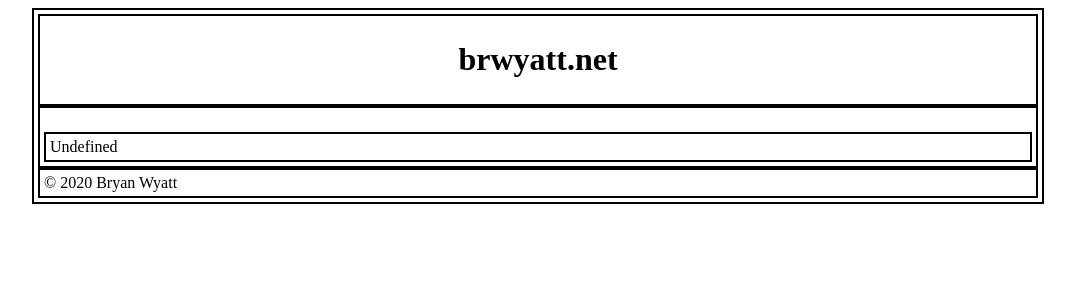
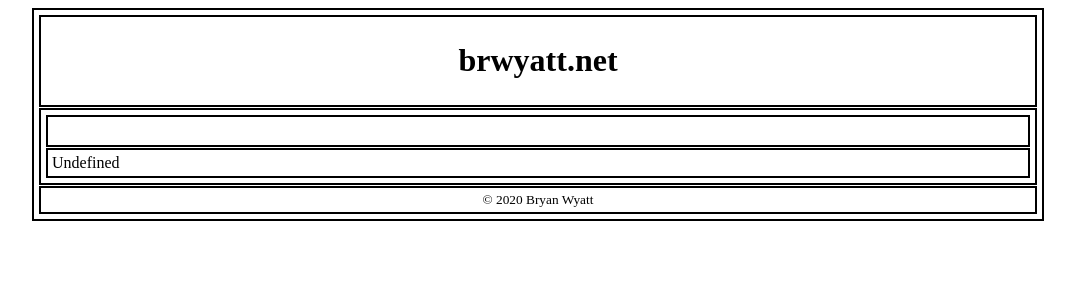
Before and after one commit to brwyatt/brwyatt.net, a Python web app: template templates/base.html in a window 1280 px wide. Shown: the top 300 px of the page, without its empty margins (102-1177 px from the left). Run offline with Jinja, Linux system fonts and the light colour scheme; the template is opened without the code that fills it: most values are stand-ins (such as "Sample title", 1, 10 or a date in 2020).

Commit message:
Fixup and clean some formatting/style

```diff
--- a/static/css/global.css
+++ b/static/css/global.css
@@ -1,9 +1,10 @@
 div {
 	border: 2px solid;
 	padding: 4px;
+	margin: 1px;
 }
 
-div#viewport {
+div#viewpane {
 	margin: auto;
 	width: 1000px;
 }
@@ -12,7 +13,7 @@ div#siteheader h1 {
   text-align: center;
 }
 
-div#footer h1 {
+div#footer {
   text-align: center;
 	font-weight: lighter;
 	font-size: smaller;
--- a/templates/base.html
+++ b/templates/base.html
@@ -23,12 +23,14 @@
     </script>
   </head>
   <body>
-    <div id='viewport'>
+    <div id='viewpane'>
       <div id='siteheader'>
         <h1>brwyatt.net</h1>
       </div>
       <div id='sitecontent'>
-        <h2 id='pagetitle'>{{ self.title() }}</h2>
+        <div id='pagetitle'>
+          <h2>{{ self.title() }}</h2>
+        </div>
         <div id='pagecontent'>
           {% block content %}Undefined{% endblock %}
         </div>
```
